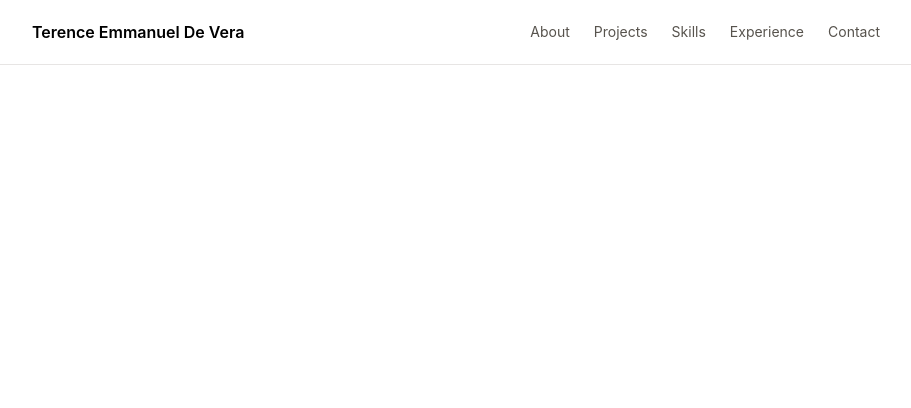
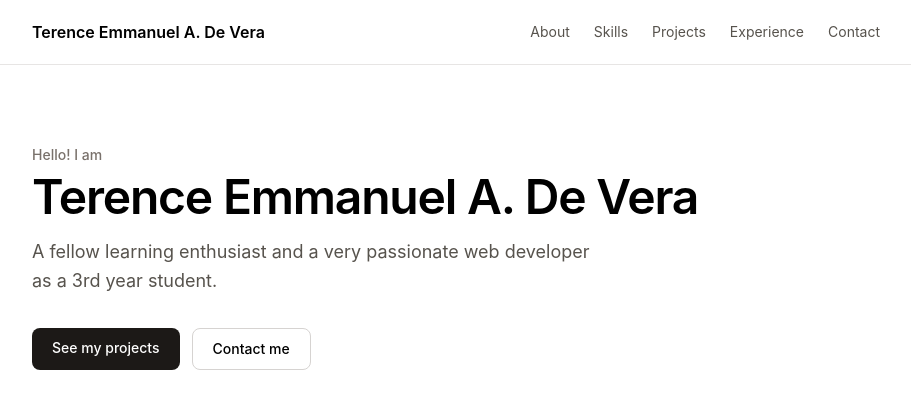
Before and after one commit to terenceemmanueldevera/CSIT340-Lab3-DeVera, a React (Vite) app: page / in a window 1280 px wide. Shown: the top 408 px of the page, without its empty margins (184-1095 px from the left). Built offline with nearby package versions, Linux system fonts and the light colour scheme.

Commit message:
added Hero section

```diff
--- a/src/App.jsx
+++ b/src/App.jsx
@@ -1,10 +1,12 @@
 import Navbar from './components/Navbar'
+import Hero from './components/Hero'
 
 
 function App() {
   return (
     <div>
       <Navbar />
+      <Hero />
 
     </div>
   )
--- /dev/null
+++ b/src/components/Hero.jsx
@@ -0,0 +1,25 @@
+const Hero = () => {
+  return (
+    <header id="top" className="max-w-4xl mx-auto px-6 pt-20 pb-16 scroll-mt-16">
+      <p className="text-sm font-medium text-stone-500">Hello! I am</p>
+      <h1 className="mt-2 text-5xl font-semibold tracking-tight">Terence Emmanuel A. De Vera</h1>
+      <p className="mt-4 max-w-xl text-lg leading-relaxed text-stone-600">
+        A fellow learning enthusiast and a very passionate web developer as a 3rd year student.
+      </p>
+      <div className="mt-8 flex gap-3">
+        <a
+          href="#projects"
+         className="rounded-lg bg-stone-900 px-5 py-2.5 text-sm font-medium text-white hover:bg-stone-700">
+          See my projects
+       </a>
+       <a
+          href="#contact"
+        className="rounded-lg border border-stone-300 px-5 py-2.5 text-sm font-medium hover:bg-stone-50">
+          Contact me
+        </a>
+      </div>
+    </header>
+  )
+}
+
+export default Hero
--- a/src/components/Navbar.jsx
+++ b/src/components/Navbar.jsx
@@ -4,13 +4,13 @@
   return (
     <nav className="sticky top-0 z-10 border-b border-stone-200 bg-white">
       <div className="max-w-4xl mx-auto px-6 h-16 flex items-center justify-between">
-        <a href="#top" className="font-semibold">Terence Emmanuel De Vera</a>
+        <a href="#top" className="font-semibold">Terence Emmanuel A. De Vera</a>
         <div className="flex gap-6 text-sm text-stone-600">
-         <p>About</p>
-         <p>Projects</p>
-            <p>Skills</p>
-            <p>Experience</p>
-            <p>Contact</p>
+          <NavLink href="#about" label="About" />
+          <NavLink href="#skills" label="Skills" />
+          <NavLink href="#projects" label="Projects" />
+          <NavLink href="#experience" label="Experience" />
+          <NavLink href="#contact" label="Contact" />
         </div>
       </div>
     </nav>
```
Also changed, not shown: src/components/AboutSection.jsx (added).
